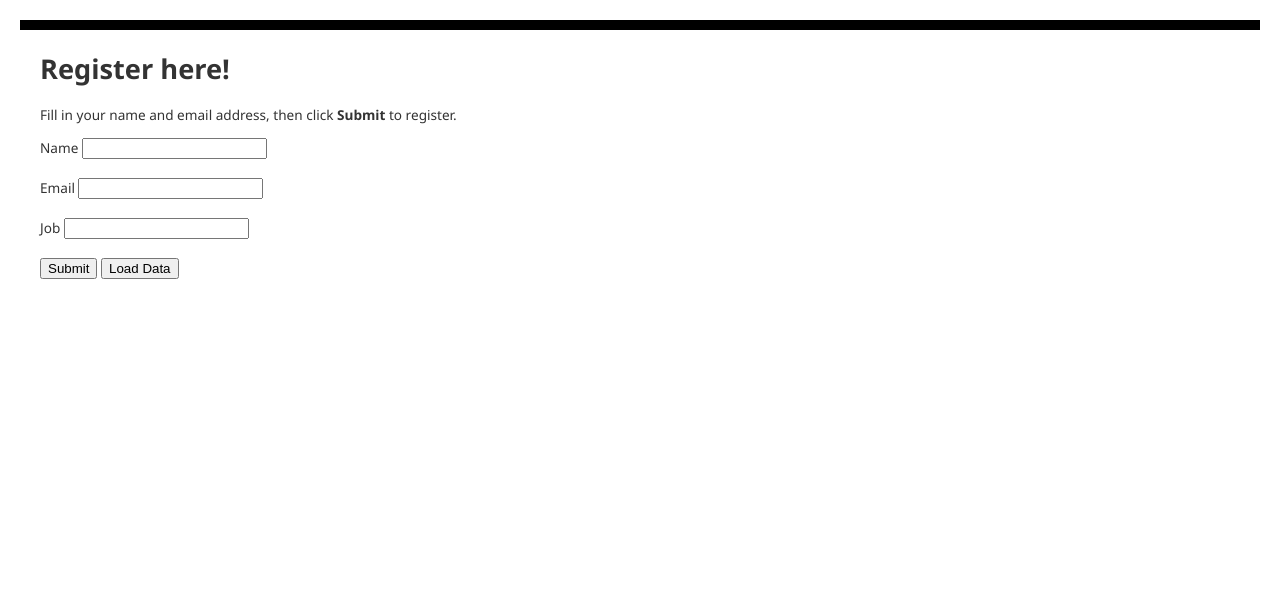
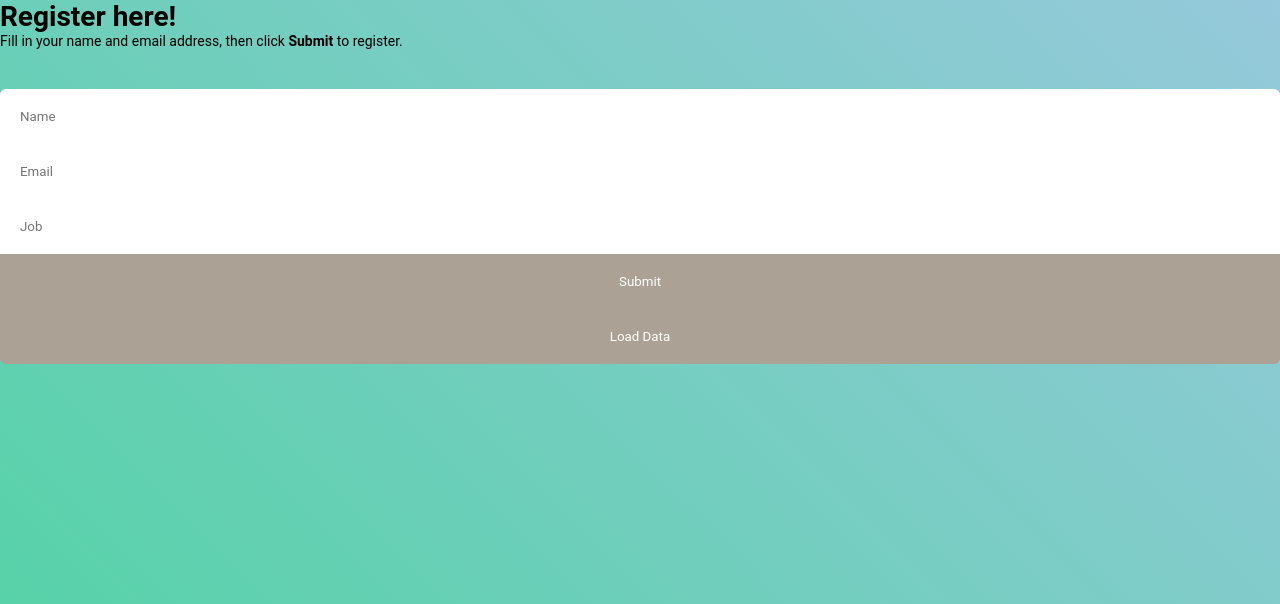
Before and after one commit to SQuthbu/AzureHtmlSample, a PHP site: page /submission/index.php in a window 1280 px wide. Shown: the top 604 px of the page. Run offline with PHP 8.4, Linux system fonts and the light colour scheme; some libraries are stand-ins or nearby versions.

Commit message:
update css form

```diff
--- a/submission/index.php
+++ b/submission/index.php
@@ -1,7 +1,7 @@
 <html>
  <head>
  <Title>Registration Form</Title>
- <style type="text/css">
+<!--  <style type="text/css">
  	body { background-color: #fff; border-top: solid 10px #000;
  	    color: #333; font-size: .85em; margin: 20; padding: 20;
  	    font-family: "Segoe UI", Verdana, Helvetica, Sans-Serif;
@@ -13,17 +13,30 @@
  	table { margin-top: 0.75em; }
  	th { font-size: 1.2em; text-align: left; border: none; padding-left: 0; }
  	td { padding: 0.25em 2em 0.25em 0em; border: 0 none; }
- </style>
+ </style> -->
+<style>
+    <?php include 'index.css'; ?>
+</style>
+
  </head>
  <body>
  <h1>Register here!</h1>
  <p>Fill in your name and email address, then click <strong>Submit</strong> to register.</p>
- <form method="post" action="index.php" enctype="multipart/form-data" >
-       Name  <input type="text" name="name" id="name"/></br></br>
-       Email <input type="text" name="email" id="email"/></br></br>
-       Job <input type="text" name="job" id="job"/></br></br>
-       <input type="submit" name="submit" value="Submit" />
-       <input type="submit" name="load_data" value="Load Data" />
+ <form method="post" action="index.php" enctype="multipart/form-data" class="form">
+        <div class="form__group">
+            <input type="text" placeholder="Name" class="form__input" name="name" id="name"/>
+        </div>
+        <div class="form__group">
+            <input type="text" placeholder="Email" class="form__input"name="email" id="email"/>
+        </div>
+        <div class="form__group">
+            <input type="text" placeholder="Job" class="form__input" name="job" id="job"/>
+        </div>
+
+
+       <input type="button" name="submit" value="Submit"  class="btn"/>
+       <input type="submit" class="btn" name="load_data" value="Load Data" />
+
  </form>
  <?php
     $host = "sqpappserver.database.windows.net";
```
